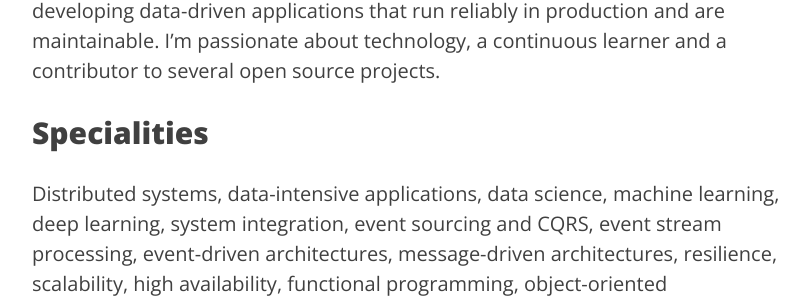
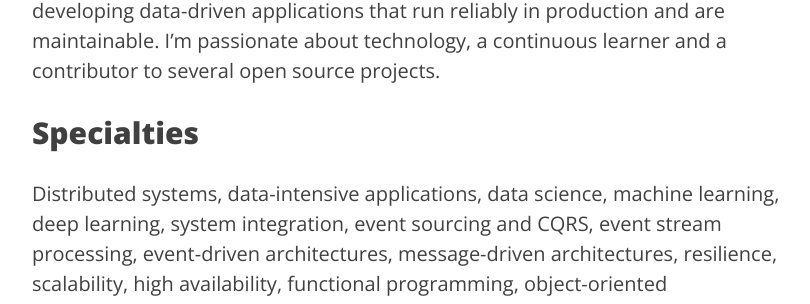
Before and after one commit to krasserm/krasserm.github.io, a Jekyll site: the page built from resume.md, in a window 1280 px wide and 900 px high, scrolled down 424 px. Shown: the part 148-452 px from the top of the window, without its empty margins (233-1043 px from the left). Built offline with Jekyll 4.4.1, drawn with Linux system fonts in a browser that asks for light colours.

Commit message:
Minor edit

```diff
--- a/resume.md
+++ b/resume.md
@@ -9,7 +9,7 @@ distributed systems. I have not only a strong interest in the algorithmic and ex
 developing data-driven applications that run reliably in production and are maintainable. I'm passionate about technology,
 a continuous learner and a contributor to several open source projects.
 
-## Specialities
+## Specialties
 
 Distributed systems,
 data-intensive applications,
```
